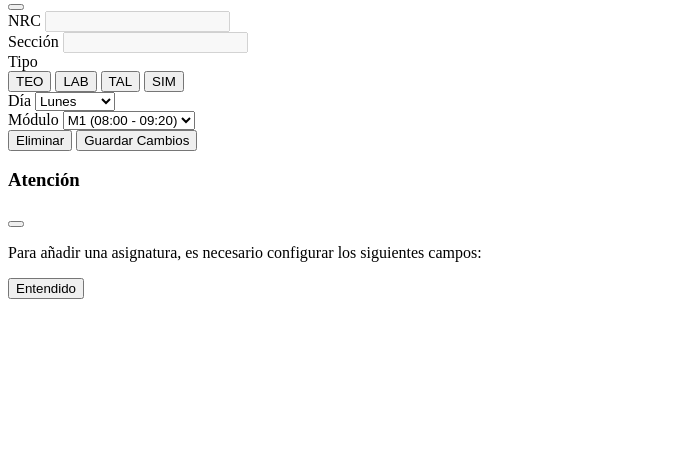
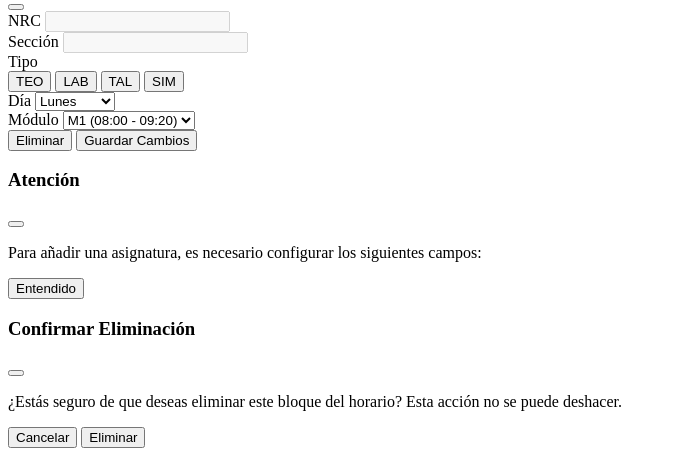
Before and after one commit to LBrownI/YonApp, a Flask app: template templates/components/views/career_schedule.html in a window 1280 px wide. Shown: the part 668-1124 px from the top of the page, without its empty margins (0-676 px from the left). Before the commit the page ends 967 px from the top, so only its background shows below. Run offline with Flask 3, Linux system fonts and the light colour scheme; the template is opened without the code that fills it, so the values that code supplies are empty.

Commit message:
feat: Add confirmation modal for block deletion in schedule management

```diff
--- a/templates/components/views/career_schedule.html
+++ b/templates/components/views/career_schedule.html
@@ -258,4 +258,33 @@
             </button>
         </div>
     </div>
+
+    <div id="modal-confirm-delete-block" class="hidden fixed inset-0 z-50 flex items-center justify-center bg-black/50 backdrop-blur-sm">
+        <div class="bg-white rounded-xl shadow-2xl w-[400px] p-6 animate-in fade-in zoom-in duration-200 border-l-4 border-red-500">
+            <div class="flex justify-between items-start mb-4">
+                <div class="flex items-center gap-3">
+                    <div class="bg-red-100 p-2 rounded-full">
+                        <i data-lucide="trash-2" class="w-6 h-6 text-red-600"></i>
+                    </div>
+                    <h3 class="font-bold text-lg text-slate-800">Confirmar Eliminación</h3>
+                </div>
+                <button onclick="document.getElementById('modal-confirm-delete-block').classList.add('hidden')" class="text-slate-400 hover:text-slate-600">
+                    <i data-lucide="x" class="w-5 h-5"></i>
+                </button>
+            </div>
+
+            <p class="text-slate-600 text-sm mb-6">
+                ¿Estás seguro de que deseas eliminar este bloque del horario? Esta acción no se puede deshacer.
+            </p>
+
+            <div class="flex gap-3">
+                <button onclick="document.getElementById('modal-confirm-delete-block').classList.add('hidden')" class="w-1/2 bg-slate-100 hover:bg-slate-200 text-slate-600 font-bold py-2.5 rounded-lg transition">
+                    Cancelar
+                </button>
+                <button onclick="confirmDeleteBlock()" class="w-1/2 bg-red-600 hover:bg-red-700 text-white font-bold py-2.5 rounded-lg transition shadow-md">
+                    Eliminar
+                </button>
+            </div>
+        </div>
+    </div>
 </section>
```
Also changed, not shown: static/js/careers.js (+15 -4 lines).
